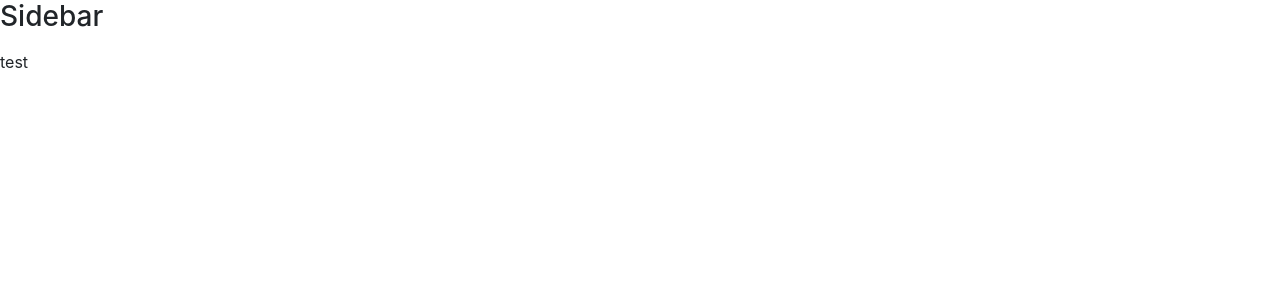
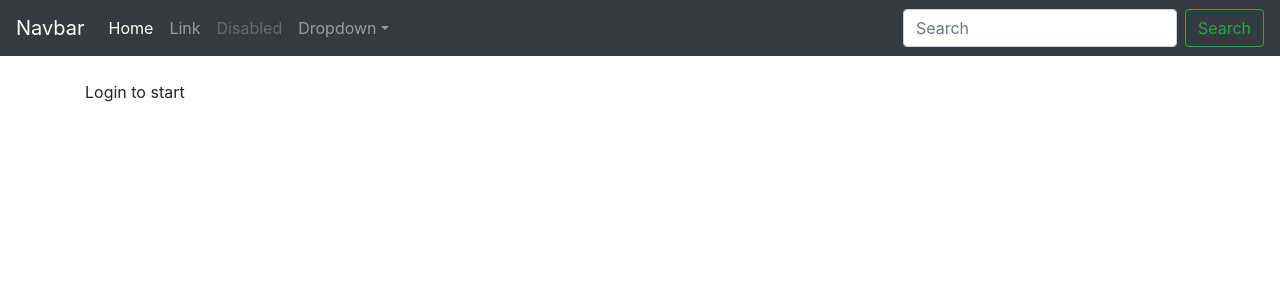
Before and after one commit to kranz912/ReadingComprehension, a Flask app: page / in a window 1280 px wide. Before the commit the part shown is almost empty. Shown: the top 300 px of the page. Run offline with Flask 2, Linux system fonts and the light colour scheme; some libraries are stand-ins or nearby versions.

Commit message:
added bootstrap

```diff
--- /dev/null
+++ b/app/static/css/style.css
@@ -0,0 +1,7 @@
+body {
+  padding-top: 5rem;
+}
+.starter-template {
+  padding: 3rem 1.5rem;
+  text-align: center;
+}
--- a/app/templates/base.html
+++ b/app/templates/base.html
@@ -3,24 +3,49 @@
   <head>
     <meta charset="utf-8">
     <title></title>
-    <link rel="stylesheet" href="{{url_for('static',filename='node_modules/bootstrap.min.css')}}">
+    <link rel="stylesheet" href="{{url_for('static',filename='node_modules/bootstrap/dist/css/bootstrap.min.css')}}">
+    <link rel="stylesheet" href="{{url_for('static',filename='css/style.css')}}">
+
   </head>
   <body>
 
-    <nav id="sidebar">
-      <div class="sidebar-header">
-          <h3>Sidebar</h3>
+    <nav class="navbar navbar-expand-md navbar-dark bg-dark fixed-top">
+    <a class="navbar-brand" href="#">Navbar</a>
+    <button class="navbar-toggler" type="button" data-toggle="collapse" data-target="#navbarsExampleDefault" aria-controls="navbarsExampleDefault" aria-expanded="false" aria-label="Toggle navigation">
+      <span class="navbar-toggler-icon"></span>
+    </button>
+
+      <div class="collapse navbar-collapse" id="navbarsExampleDefault">
+        <ul class="navbar-nav mr-auto">
+          <li class="nav-item active">
+            <a class="nav-link" href="#">Home <span class="sr-only">(current)</span></a>
+          </li>
+          <li class="nav-item">
+            <a class="nav-link" href="#">Link</a>
+          </li>
+          <li class="nav-item">
+            <a class="nav-link disabled" href="#">Disabled</a>
+          </li>
+          <li class="nav-item dropdown">
+            <a class="nav-link dropdown-toggle" href="http://example.com" id="dropdown01" data-toggle="dropdown" aria-haspopup="true" aria-expanded="false">Dropdown</a>
+            <div class="dropdown-menu" aria-labelledby="dropdown01">
+              <a class="dropdown-item" href="#">Action</a>
+              <a class="dropdown-item" href="#">Another action</a>
+              <a class="dropdown-item" href="#">Something else here</a>
+            </div>
+          </li>
+        </ul>
+          <form class="form-inline my-2 my-lg-0">
+            <input class="form-control mr-sm-2" type="text" placeholder="Search" aria-label="Search">
+            <button class="btn btn-outline-success my-2 my-sm-0" type="submit">Search</button>
+          </form>
       </div>
-      <ul class="list-unstyled components">
-
-      </ul>
-
     </nav>
 
-    <div id="content">
+     <main role="main" class="container">
           {% block content %}{% endblock %}
-    </div>
-
-
+     </main>
+      <script src="https://code.jquery.com/jquery-3.2.1.slim.min.js" integrity="sha384-KJ3o2DKtIkvYIK3UENzmM7KCkRr/rE9/Qpg6aAZGJwFDMVNA/GpGFF93hXpG5KkN" crossorigin="anonymous"></script>
+     <script src=" {{url_for('static',filename='node_modules/bootstrap/dist/js/bootstrap.min.js')}}" charset="utf-8"></script>
   </body>
 </html>
--- a/app/templates/index.html
+++ b/app/templates/index.html
@@ -1,6 +1,8 @@
 {% extends "base.html" %}
 
 {% block content %}
-test
+
+
+  Login to start
 
 {% endblock %}
```
